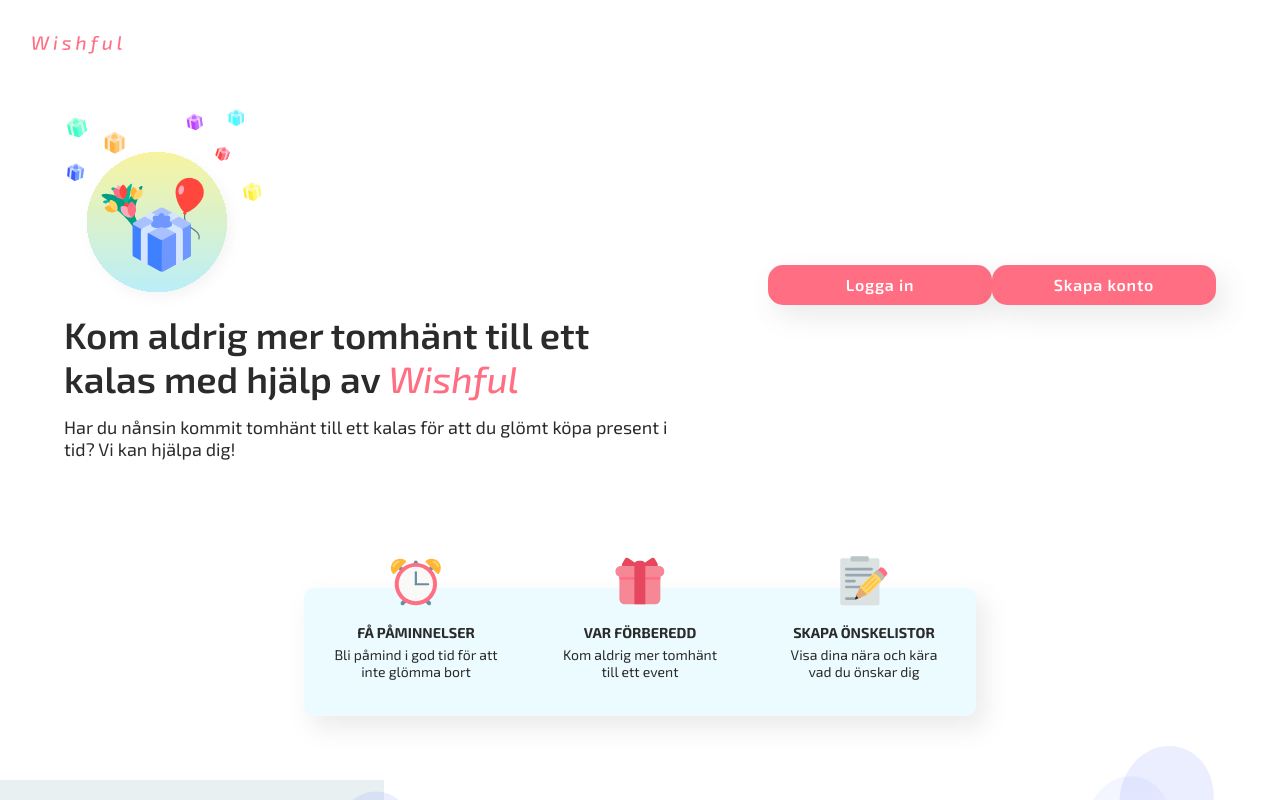
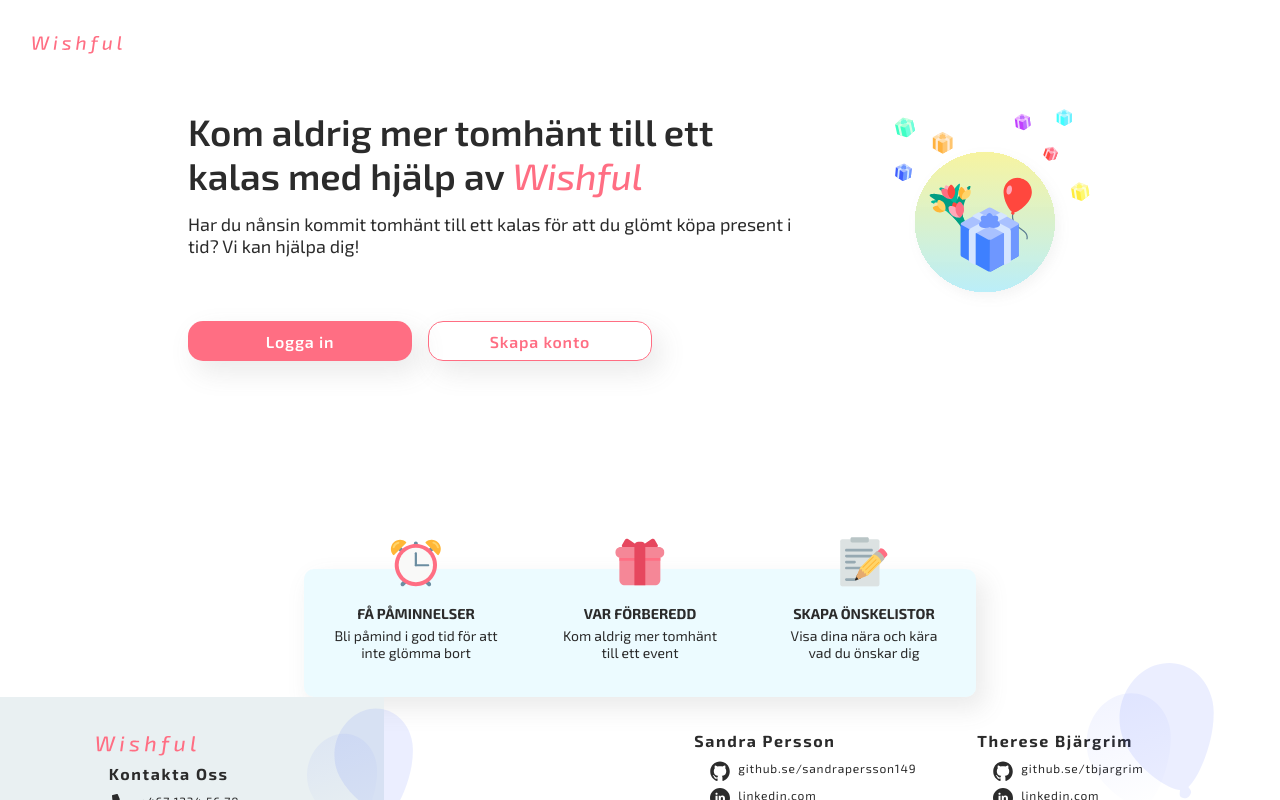
Before and after one commit to TBjargrim/wishful, a Next.js app: page / in a window 1280 px wide. Shown: the top 800 px of the page. Built offline with nearby package versions, Linux system fonts and the light colour scheme; no server answers.

Commit message:
Responsive design on landingpage

```diff
--- a/pages/index.js
+++ b/pages/index.js
@@ -2,13 +2,29 @@ import Icon from '../components/shared/Icon';
 import styles from '../styles/_landing.module.scss';
 import Button from '../components/shared/button/Button';
 import Router from 'next/router';
-import Link from 'next/link';
 
 const LandingPage = () => {
   return (
     <div className={styles.landingWrapper}>
       <div className={styles.topSection}>
         <div className={styles.leftColumn}>
+          <h2>
+            Kom aldrig mer tomhänt till ett kalas med hjälp av
+            <span> Wishful</span>
+          </h2>
+          <p>
+            Har du nånsin kommit tomhänt till ett kalas för att du glömt köpa
+            present i tid? Vi kan hjälpa dig!
+          </p>
+          <div className={styles.buttonSection}>
+            <Button onClick={() => Router.push('logga-in')}>Logga in</Button>
+            <Button onClick={() => Router.push('skapa-konto')}>
+              Skapa konto
+            </Button>
+          </div>
+        </div>
+
+        <div>
           <div className={styles.presentsImgWrapper}>
             <Icon
               src="/landingImage.svg"
@@ -17,20 +33,6 @@ const LandingPage = () => {
               height="200"
             />
           </div>
-          <h2>
-            Kom aldrig mer tomhänt till ett kalas med hjälp av
-            <span> Wishful</span>
-          </h2>
-          <p>
-            Har du nånsin kommit tomhänt till ett kalas för att du glömt köpa
-            present i tid? Vi kan hjälpa dig!
-          </p>
-        </div>
-        <div>
-          <Button onClick={() => Router.push('logga-in')}>Logga in</Button>
-          <Button onClick={() => Router.push('skapa-konto')}>
-            Skapa konto
-          </Button>
         </div>
       </div>
 
@@ -40,7 +42,7 @@ const LandingPage = () => {
             <Icon
               src="/alarmClock.svg"
               altText="logo"
-              width="120"
+              width="150"
               height="52"
             />
           </div>
--- a/pages/kontoinstallningar.js
+++ b/pages/kontoinstallningar.js
@@ -31,7 +31,11 @@ const Settings = ({
   const { user } = useAuth();
   const router = useRouter();
   const [height, setHeight] = useState(0);
-  const [addedDate, setAddedDate] = useState({});
+  const [addedDate, setAddedDate] = useState({
+    selected: '',
+    icon: '',
+    date: '',
+  });
 
   useEffect(() => {
     setAllData(
--- a/styles/_landing.module.scss
+++ b/styles/_landing.module.scss
@@ -6,13 +6,14 @@
   display: flex;
   flex-direction: column;
   align-items: center;
-  padding-bottom: 4rem;
+  min-height: calc(100vh - 17.125rem);
+  align-items: center;
+  justify-content: center;
 }
 
 .topSection {
   display: flex;
   margin: 1rem 4rem;
-  align-items: center;
 
   @include respond(tablet) {
     flex-direction: column;
@@ -21,9 +22,8 @@
 }
 
 .presentsImgWrapper {
-  @include respond(mobile) {
-    display: flex;
-    justify-content: center;
+  @include respond(tablet) {
+    display: none;
   }
 }
 
@@ -50,6 +50,8 @@
 
   @include respond(tablet) {
     margin: 0 1rem;
+    order: 2;
+
     h2 {
       font-size: $fs-h2;
     }
@@ -75,6 +77,7 @@
 .cardsSection {
   margin-top: 7rem;
   display: flex;
+  flex-wrap: wrap;
   align-items: center;
   justify-content: center;
   text-align: center;
@@ -83,9 +86,8 @@
   border-radius: 10px;
 
   @include respond(mobile) {
-    flex-direction: column;
     background: none;
-    margin-top: 3rem;
+    margin-top: 1rem;
     box-shadow: none;
   }
 }
@@ -118,10 +120,11 @@
   }
 
   @include respond(mobile) {
-    margin: 2rem;
+    margin: 0.5rem;
     background-color: rgba(217, 248, 255, 0.5);
     box-shadow: 8px 11px 25px 1px rgba(98, 98, 98, 0.13);
     border-radius: 10px;
+    padding: 0;
   }
 }
 
@@ -129,3 +132,17 @@
   position: absolute;
   top: -2rem;
 }
+
+.buttonSection {
+  margin: 4rem 0;
+
+  button:first-child {
+    margin: 0 1rem 1rem 0;
+  }
+
+  button:nth-child(2) {
+    background-color: transparent;
+    border: 1px solid $color-primary;
+    color: $color-primary;
+  }
+}
```
